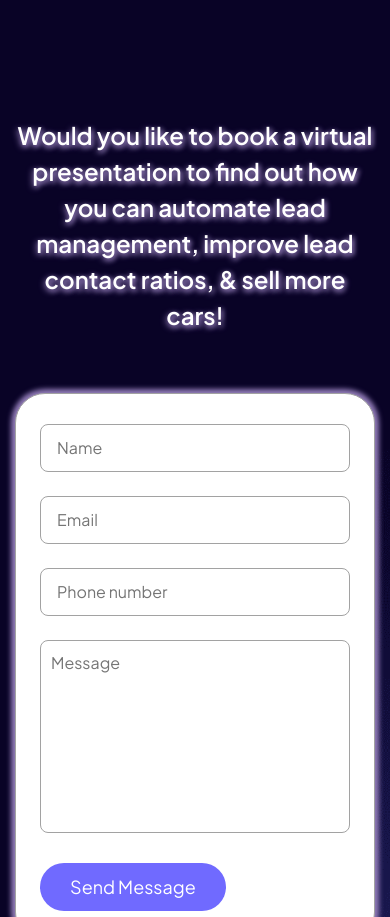
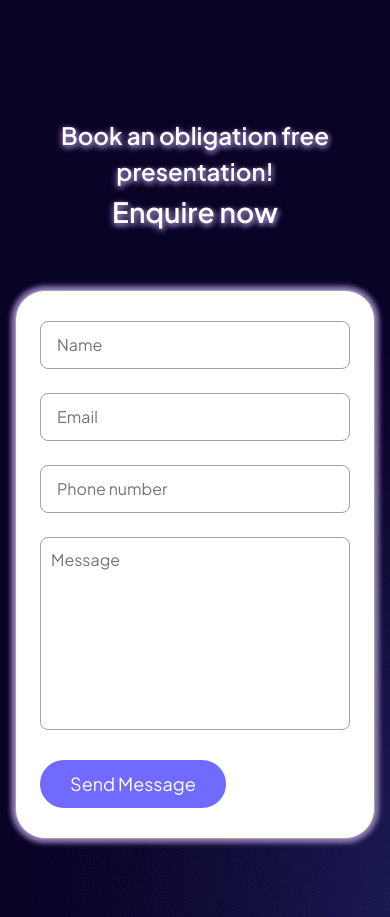
Before and after one commit to vishal8691/matador, a plain HTML site: page AIChat.html in a window 390 px wide. Shown: the part 8273-9190 px from the top of the page. Drawn offline with nearby package versions, Linux system fonts and the light colour scheme.

Commit message:
Add files via upload

```diff
--- a/AIChat.html
+++ b/AIChat.html
@@ -243,7 +243,7 @@ your dealership’s identity
          -->
       <div class="contact_form">
          <div class="container">
-            <h4 data-aos="fade-up" data-aos-delay="100">Would you like to book a virtual presentation to find out how you can automate lead management, improve lead contact ratios, & sell more cars!
+            <h4 data-aos="fade-up" data-aos-delay="100">Book an obligation free presentation! <span class="bolder">Enquire now </span>
             </h4>
 
 
--- a/css/style.css
+++ b/css/style.css
@@ -664,6 +664,11 @@ h1,h2,h3,h4,h5,h6, p, ul, li , a{
     margin-bottom: 60px;
     text-shadow: -1px 2px 6px #927cb8, 2px 2px 5px #927cb8;
 }
+.contact_form h4 span{
+    display: block;
+    font-size: 48px;
+    margin-top: 5px;
+}
 .contact_form .form_block {
 	padding: 50px;
 	max-width: 900px;
@@ -1734,6 +1739,10 @@ body.chat_bg{
         font-weight: 600;
         line-height: 36px;
     }
+    .contact_form h4 span{
+        font-size: 28px;
+    }
+
     .contact_form .form_block{
         padding:30px 24px;
     }
```
